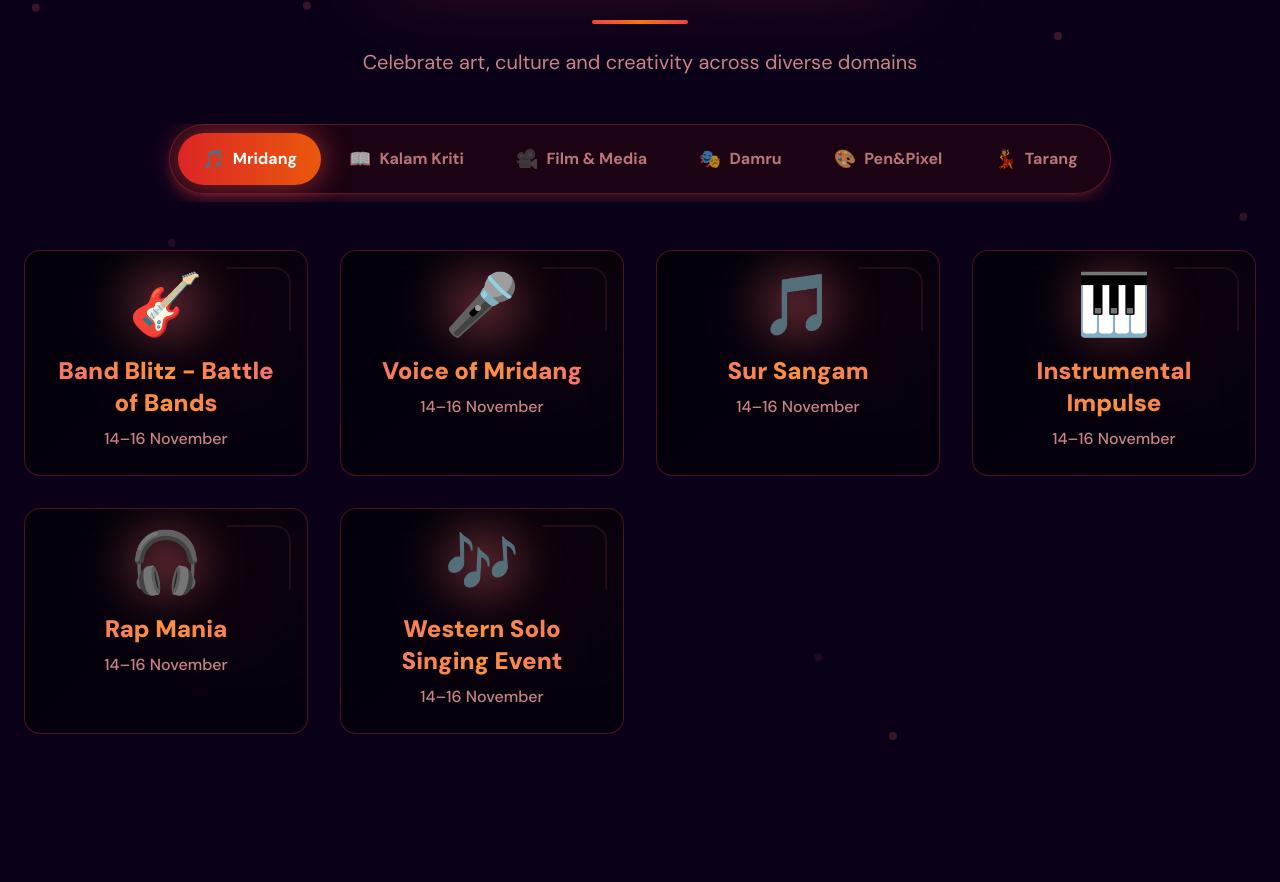
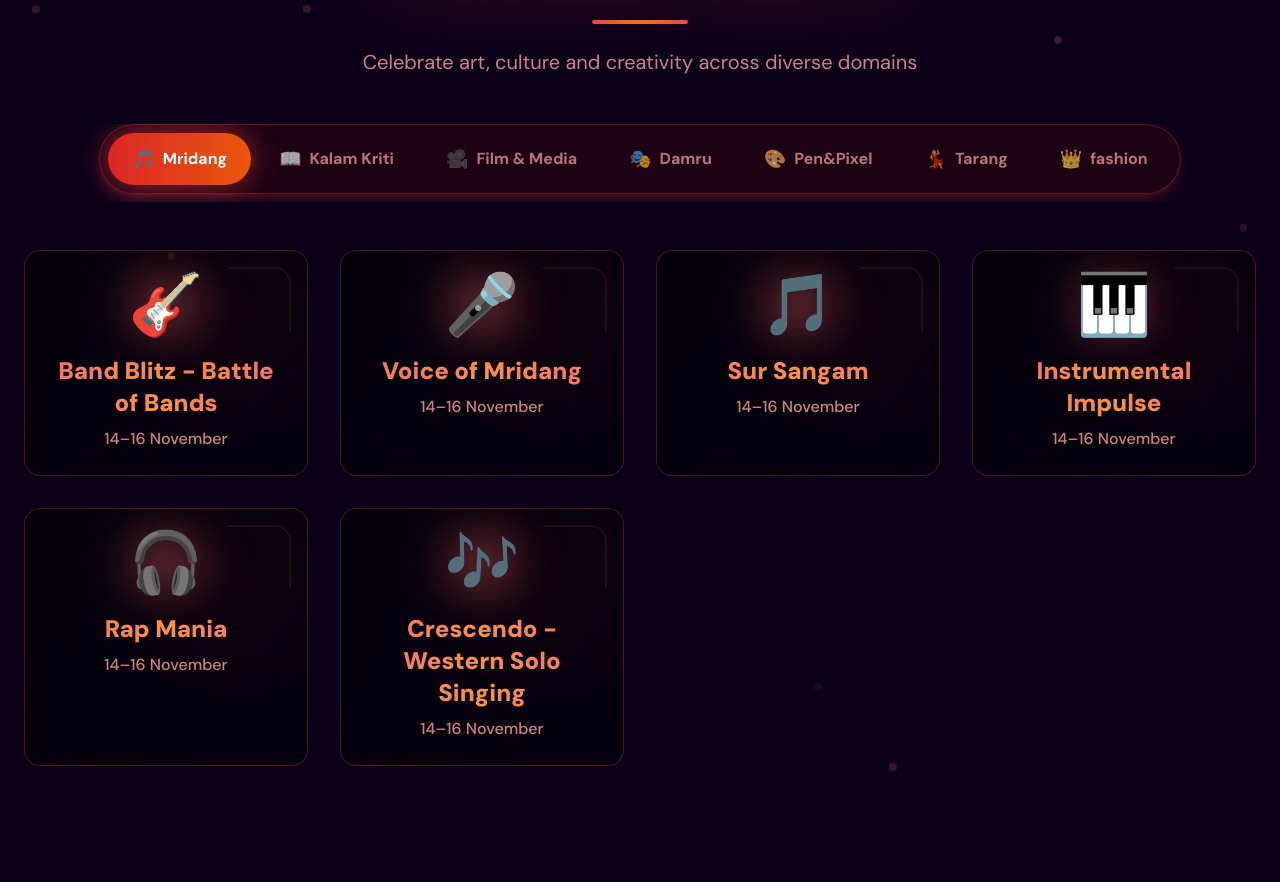
Before and after one commit to urjasangamrgipt/new_urjasangam, a Next.js app: page /kaltarang in a window 1280 px wide. Shown: the part 1894-2776 px from the top of the page. Built offline with nearby package versions, Linux system fonts and the light colour scheme; a web font is replaced by a local one.

Commit message:
Update EventsSection.jsx

```diff
--- a/src/components/kaltarang/EventsSection.jsx
+++ b/src/components/kaltarang/EventsSection.jsx
@@ -19,7 +19,7 @@ export function EventsSection() {
           "An evocative stage for poets to express their deepest emotions in Hindi.",
         participants: "Solo",
         prizePool: "Trophy & Certificates",
-        link: "",
+        link: "https://unstop.com/events/abhivyakti-urja-sangam-2k25-the-annual-fest-of-rgipt-rajiv-gandhi-institute-of-petroleum-technology-rgipt-jais-ut-1573118",
       },
       {
         title: "English Poetry Slam",
@@ -41,7 +41,7 @@ export function EventsSection() {
           "A battle of intellect and oratory in a formal Hindi debate competition.",
         participants: "Teams of 2",
         prizePool: "Trophy & Certificates",
-        link: "",
+        link: "https://unstop.com/events/vichar-vivaad-urja-sangam-2k25-the-annual-fest-of-rgipt-rajiv-gandhi-institute-of-petroleum-technology-rgipt-jais-1578298",
       },
       {
         title: "JAM – Just A Minute",
@@ -63,7 +63,7 @@ export function EventsSection() {
           "An enchanting evening dedicated to the soulful and poetic art of Ghazals.",
         participants: "Solo/Duet",
         prizePool: "Trophy & Certificates",
-        link: "",
+        link: "https://unstop.com/events/urdu-ghazal-competition-urja-sangam-2k25-the-annual-fest-of-rgipt-rajiv-gandhi-institute-of-petroleum-technology--1578299",
       },
       {
         title: "Tale Tangle – Storytelling Challenge",
@@ -98,7 +98,7 @@ export function EventsSection() {
           "A theatrical journey where compelling stories come to life on stage.",
         participants: "Teams of 10–15",
         prizePool: "Trophy & Certificates",
-        link: "",
+        link: "https://unstop.com/events/kalpana-kaarvan-urjasangam-2k25-the-annual-fest-of-rgipt-rajiv-gandhi-institute-of-petroleum-technology-rgipt-jai-1573317",
       },
       {
         title: "Aksherang - Monoact",
@@ -109,7 +109,7 @@ export function EventsSection() {
           "A powerful solo performance where one actor commands the entire stage.",
         participants: "Solo",
         prizePool: "Trophy & Certificates",
-        link: "",
+        link: "https://unstop.com/events/aksherang-monoact-urjasangam-2k25-the-annual-fest-of-rgipt-rajiv-gandhi-institute-of-petroleum-technology-rgipt-j-1573318",
       },
       {
         title: "Abhinay Vistaar - Improv Challenge",
@@ -120,7 +120,7 @@ export function EventsSection() {
           "A spontaneous acting challenge where creativity is tested on the spot.",
         participants: "Group/Individual",
         prizePool: "Trophy & Certificates",
-        link: "",
+        link: "https://unstop.com/events/abhinay-vistaar-improv-challenge-urjasangam-2k25-the-annual-fest-of-rgipt-rajiv-gandhi-institute-of-petroleum-tec-1573319",
       },
     ],
     fmc: [
@@ -157,7 +157,7 @@ export function EventsSection() {
           "Give a cinematic classic a modern premiere by redesigning its iconic poster with your unique vision.",
         participants: "Solo",
         prizePool: "Trophy & Certificates",
-        link: "",
+        link: "https://unstop.com/competitions/re-release-movie-poster-redesign-contest-urjasangam-2k25-the-annual-fest-of-rgipt-rajiv-gandhi-institute-of-1573100",
       },
       {
         title: "Cover Replay (Cover Art Redesign)",
@@ -168,7 +168,7 @@ export function EventsSection() {
           "Hit replay on your favorite album's visuals by redesigning its iconic cover art with a fresh, creative spin.",
         participants: "Solo",
         prizePool: "Trophy & Certificates",
-        link: "",
+        link: "https://unstop.com/competitions/cover-replay-album-cover-design-contest-urjasangam-2k25-the-annual-fest-of-rgipt-rajiv-gandhi-institute-of--1573105",
       },
       {
         title: "Comic Conquest (Storytelling through Digital Comics)",
@@ -179,7 +179,7 @@ export function EventsSection() {
           "Conquer the digital canvas by forging an original comic with a compelling story to claim victory.",
         participants: "Solo/Team",
         prizePool: "Trophy & Certificates",
-        link: "",
+        link: "https://unstop.com/competitions/comic-conquest-urjasangam-2k25-the-annual-fest-of-rgipt-rajiv-gandhi-institute-of-petroleum-technology-rgip-1573110",
       },
 
     ],
@@ -215,7 +215,7 @@ export function EventsSection() {
           "A prestigious platform showcasing the discipline and artistry of classical vocalists.",
         participants: "Solo",
         prizePool: "Trophy & Certificates",
-        link: "",
+        link: "https://unstop.com/events/sur-sangam-classical-singing-event-urjasangam-2k25-the-annual-fest-of-rgipt-rajiv-gandhi-institute-of-petroleum-t-1573079",
       },
       {
         title: "Instrumental Impulse ",
@@ -226,7 +226,7 @@ export function EventsSection() {
           "A captivating showcase where instrumentalists let their music speak for itself.",
         participants: "Solo/Duet",
         prizePool: "Trophy & Certificates",
-        link: "",
+        link: "https://unstop.com/events/instrumental-impulse-music-instrumental-event-urjasangam-2k25-the-annual-fest-of-rgipt-rajiv-gandhi-institute-of--1573092",
       },
       {
         title: "Rap Mania ",
@@ -240,7 +240,7 @@ export function EventsSection() {
         link: "https://unstop.com/events/rap-mania-urjasangam-2k25-the-annual-fest-of-rgipt-rajiv-gandhi-institute-of-petroleum-technology-rgipt-jais-utta-1573324",
       },
       {
-        title: "Western Solo Singing Event",
+        title: "Crescendo - Western Solo Singing",
         icon: "🎶",
         date: "14–16 November",
         venue: "Vivekanand Sabhaghar",
@@ -261,7 +261,7 @@ export function EventsSection() {
       "A dynamic solo competition for dancers to showcase their Western-style moves.",
     participants: "Solo",
     prizePool: "Trophy & Certificates",
-        link: "",
+    link: "https://unstop.com/events/eka-kalaa-solo-dance-urja-sangam-2k25-the-annual-fest-of-rgipt-rajiv-gandhi-institute-of-petroleum-technology-rgi-1577062",
   },
   {
     title: "Groove Fusion - Street Style Faceoff",
@@ -272,7 +272,7 @@ export function EventsSection() {
       "An intense dance battle where street styles clash in an epic faceoff.",
     participants: "Solo/Group",
     prizePool: "Trophy & Certificates",
-        link: "",
+    link: "https://unstop.com/events/groove-fusion-street-style-faceoff-urja-sangam-2k25-the-annual-fest-of-rgipt-rajiv-gandhi-institute-of-petroleum--1577060",
   },
   {
     title: "Sync & Soar - Group Dance",
@@ -283,8 +283,45 @@ export function EventsSection() {
       "Group Dance is a lively performance where dancers unite to showcase coordination, energy, and creativity.",
     participants: "Groups of 6–12",
     prizePool: "Trophy & Certificates",
-        link: "",
+    link: "https://unstop.com/events/sync-soar-group-dance-urja-sangam-2k25-the-annual-fest-of-rgipt-rajiv-gandhi-institute-of-petroleum-technology-rg-1577059",
   },
+  {
+    title: "Nritya Rasa - Classical Dance Challenge",
+    icon: "🩰",
+    date: "14–16 November",
+    venue: "N/A",
+    description:
+      "A solo classical dance performance highlighting expressive storytelling, traditional choreography, and graceful movements. ",
+    participants: "Solo",
+    prizePool: "Trophy & Certificates",
+    link: "https://unstop.com/events/nritya-rasa-classical-dance-challenge-urjasangam-2k25-the-annual-fest-of-rgipt-rajiv-gandhi-institute-of-petroleu-1573320",
+  },
+],
+
+fashion: [
+  {
+    title: "Mr & Ms Kaltarang",
+    icon: "👑",
+    date: "14–16 November",
+    venue: "On Stage",
+    description:
+      "A glamorous pageant celebrating charisma, confidence, and style.",
+    participants: "Solo",
+    prizePool: "Trophy & Certificates",
+    link: "https://unstop.com/events/mr-ms-kaltarang-urjasangam-2k25-the-annual-fest-of-rgipt-rajiv-gandhi-institute-of-petroleum-technology-rgipt-jai-1573321",
+  },
+  {
+    title: "Fashion walk - Volt Vogue",
+    icon: "🚶‍♀️",
+    date: "14–16 November",
+    venue: "On Stage",
+    description:
+      "A dazzling runway event showcasing cutting-edge style and confident strides.",
+    participants: "Team event",
+    prizePool: "Trophy & Certificates",
+    link: "https://unstop.com/events/fashion-walk-volt-vogue-urja-sangam-2k25-the-annual-fest-of-rgipt-rajiv-gandhi-institute-of-petroleum-technology--1577451",
+  },
+
 ],
   };
 
@@ -295,6 +332,7 @@ export function EventsSection() {
     { id: "drama", label: "Damru", icon: "🎭" },
     { id: "art", label: "Pen&Pixel", icon: "🎨" },
     { id: "dance", label: "Tarang", icon: "💃" },
+    { id: "fashion", label: "fashion", icon: "👑" },
   ];
 
   const eventsToShow = eventsData[activeTab];
```
Lines whose indentation alone changed are shown as unchanged.
